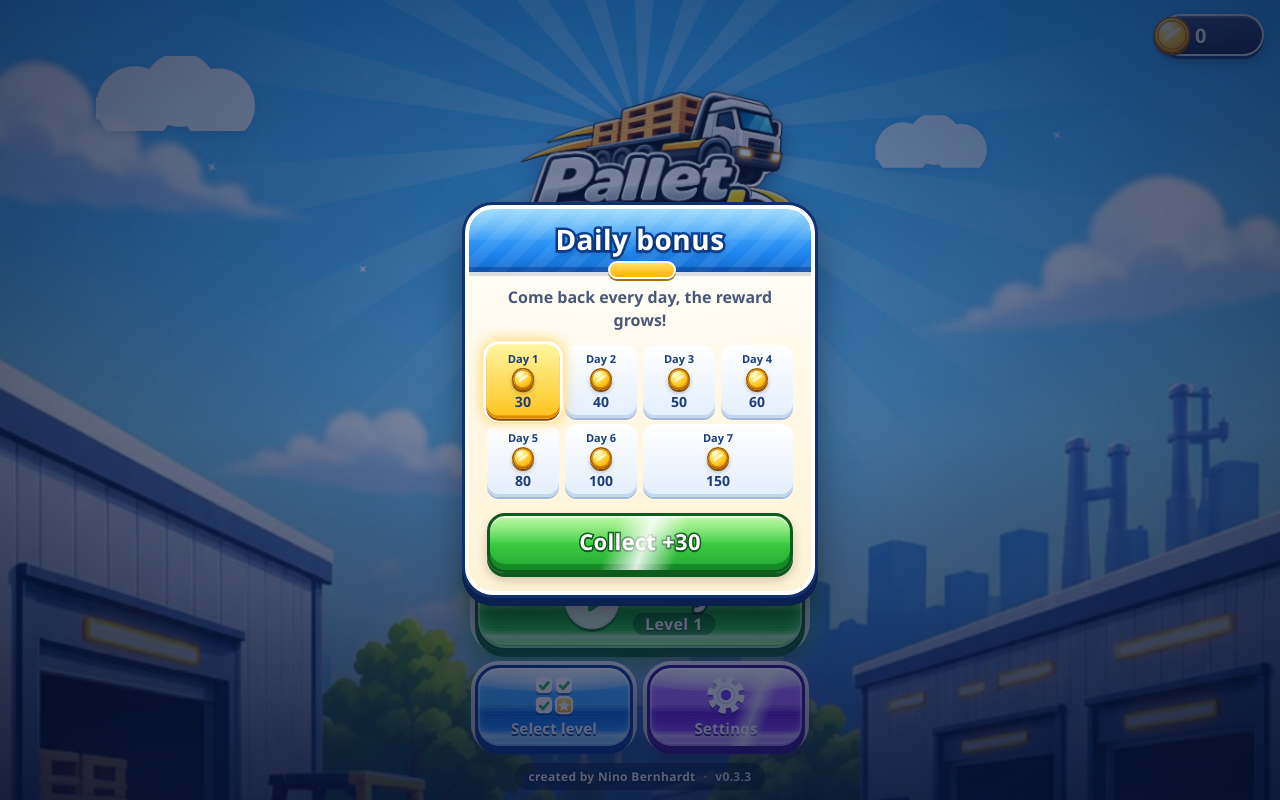
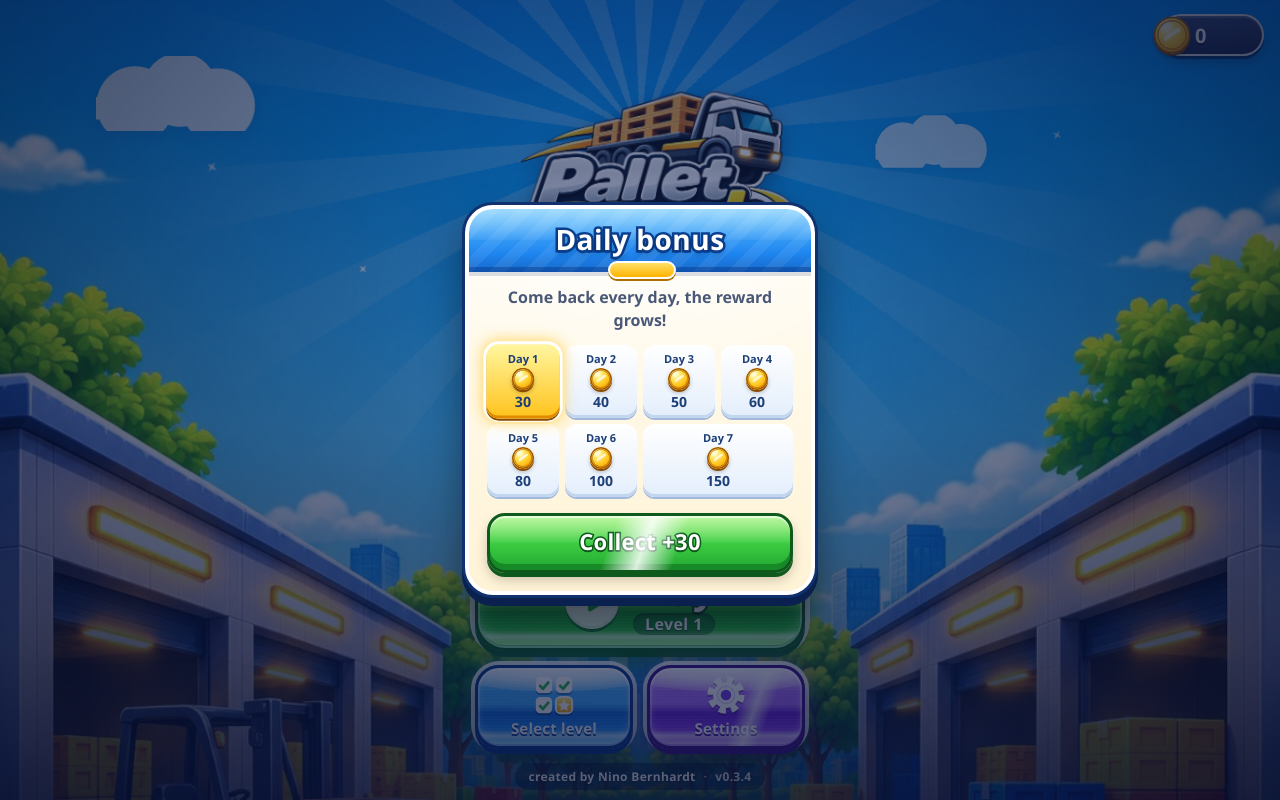
Before and after one commit to pallet-rush/pallet-rush.github.io, a plain HTML site: page index.html in a window 1280 px wide. Drawn offline with Linux system fonts and the light colour scheme; animation ran at ten frames a second.

Commit message:
v0.3.4: neuer, schärferer Menü-Hintergrund im Handyformat
Co-Authored-By: Claude Opus 5.5 <noreply@anthropic.com>

```diff
--- a/css/style.css
+++ b/css/style.css
@@ -920,12 +920,12 @@ svg { display: block; }
 }
 
 
-/* ---------- Menü mit Titelbild (assets/menu-bg2.jpg) und eigenem Logo (assets/logo.png) ---------- */
+/* ---------- Menü mit Titelbild (assets/menu-bg3.jpg) und eigenem Logo (assets/logo.png) ---------- */
 #menu.menu-art {
   /* Hintergrund füllt den Bildschirm; Himmel oben (Logo), Straße unten (Buttons). */
   background:
     linear-gradient(0deg, rgba(10,24,70,0.62) 0%, rgba(10,24,70,0.22) 26%, rgba(10,24,70,0) 46%),
-    url('../assets/menu-bg2.jpg') center 30% / cover no-repeat,
+    url('../assets/menu-bg3.jpg') center 30% / cover no-repeat,
     #3a4a74;
 }
 #menu.menu-art .sunburst,
@@ -1227,7 +1227,7 @@ svg { display: block; }
 /* Hintergrund atmet langsam (leichter Zoom) */
 #menu .menu-fx .bg {
   position: absolute; inset: 0;
-  background: url('../assets/menu-bg2.jpg') center 30% / cover no-repeat;
+  background: url('../assets/menu-bg3.jpg') center 30% / cover no-repeat;
   animation: bg-breathe 18s ease-in-out infinite alternate;
   transform-origin: 50% 40%;
 }
--- a/index.html
+++ b/index.html
@@ -13,7 +13,7 @@
 <link rel="manifest" href="manifest.webmanifest">
 <link rel="icon" href="assets/favicon-64.png" type="image/png">
 <link rel="apple-touch-icon" href="assets/apple-touch-icon.png">
-<link rel="preload" href="assets/menu-bg2.jpg" as="image">
+<link rel="preload" href="assets/menu-bg3.jpg" as="image">
 <link rel="preload" href="assets/logo.png" as="image">
 <link rel="stylesheet" href="css/style.css">
 </head>
--- a/js/main.js
+++ b/js/main.js
@@ -710,7 +710,7 @@ registerSW();
 // ---------- Ladebildschirm ----------
 // Wartet, bis die wichtigsten Bilder geladen sind (max. 6 s), dann sanftes Ausblenden.
 function bootSplash() {
-  const IMGS = ['assets/logo.png', 'assets/menu-bg2.jpg', 'assets/win.png', 'assets/lose.png',
+  const IMGS = ['assets/logo.png', 'assets/menu-bg3.jpg', 'assets/win.png', 'assets/lose.png',
     ...BOOSTERS.map((b) => `assets/boosters/${b.key}.png`)];
   const fill = $('#splash-fill');
   $('#splash-text').textContent = t('loading');
--- a/js/version.js
+++ b/js/version.js
@@ -1,2 +1,2 @@
 // Bei JEDEM Update erhöhen. Steht im Hauptmenü, damit man sieht, ob die neue Version online ist.
-export const VERSION = '0.3.3';
+export const VERSION = '0.3.4';
--- a/sw.js
+++ b/sw.js
@@ -32,7 +32,7 @@ const CORE = [
   'js/render/vehicles.js',
   'js/render/view.js',
   'assets/logo.png',
-  'assets/menu-bg2.jpg',
+  'assets/menu-bg3.jpg',
   'assets/win.png',
   'assets/lose.png',
   'assets/favicon-64.png',
```
Also changed, not shown: assets/menu-bg2.jpg (deleted), assets/menu-bg3.jpg (added), 1 other file.
